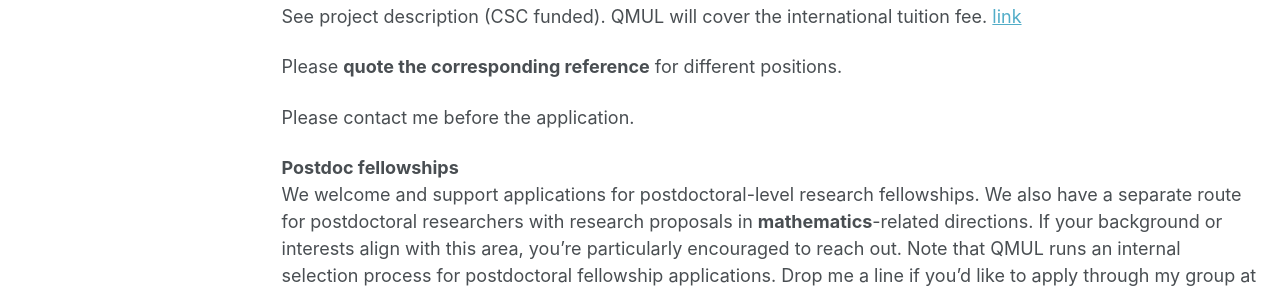
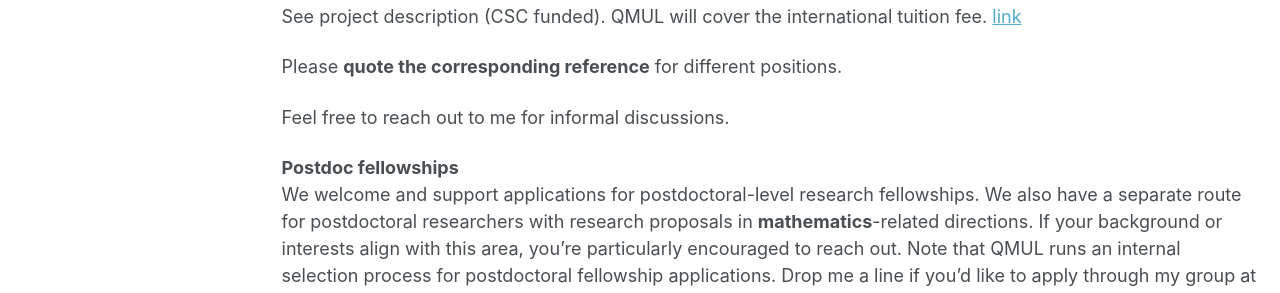
Before and after one commit to jinzhao-sun/jinzhao-sun.github.io, a Jekyll site: the page built from _pages/openings.md, in a window 1280 px wide and 900 px high, scrolled down 754 px. Shown: the part 153-446 px from the top of the window. Built offline with Jekyll 4.4.1, drawn with Linux system fonts in a browser that asks for light colours.

Commit message:
Update openings.md

```diff
--- a/_pages/openings.md
+++ b/_pages/openings.md
@@ -54,7 +54,7 @@ See project description (CSC funded). QMUL will cover the international tuition
 
 Please **quote the corresponding reference** for different positions.
 
-Please contact me before the application.
+Feel free to reach out to me for informal discussions.
 
 
 
```
